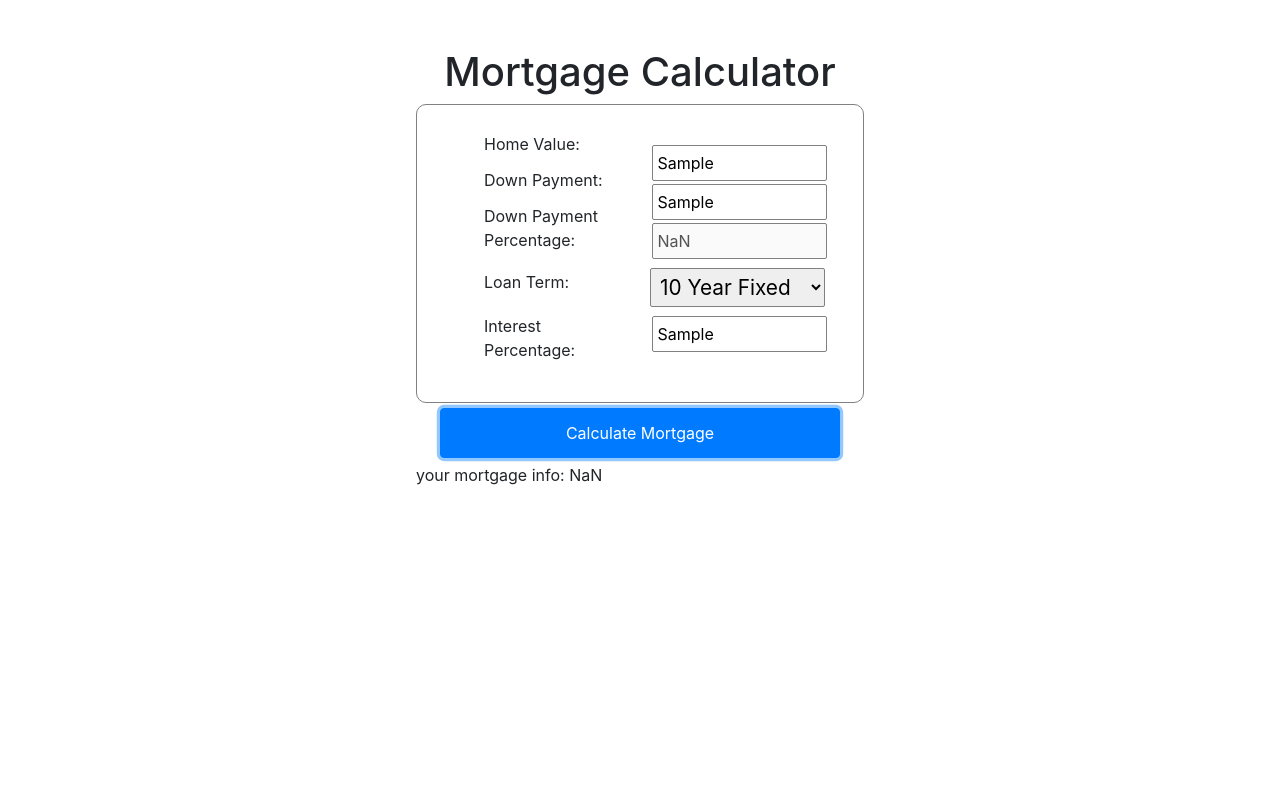
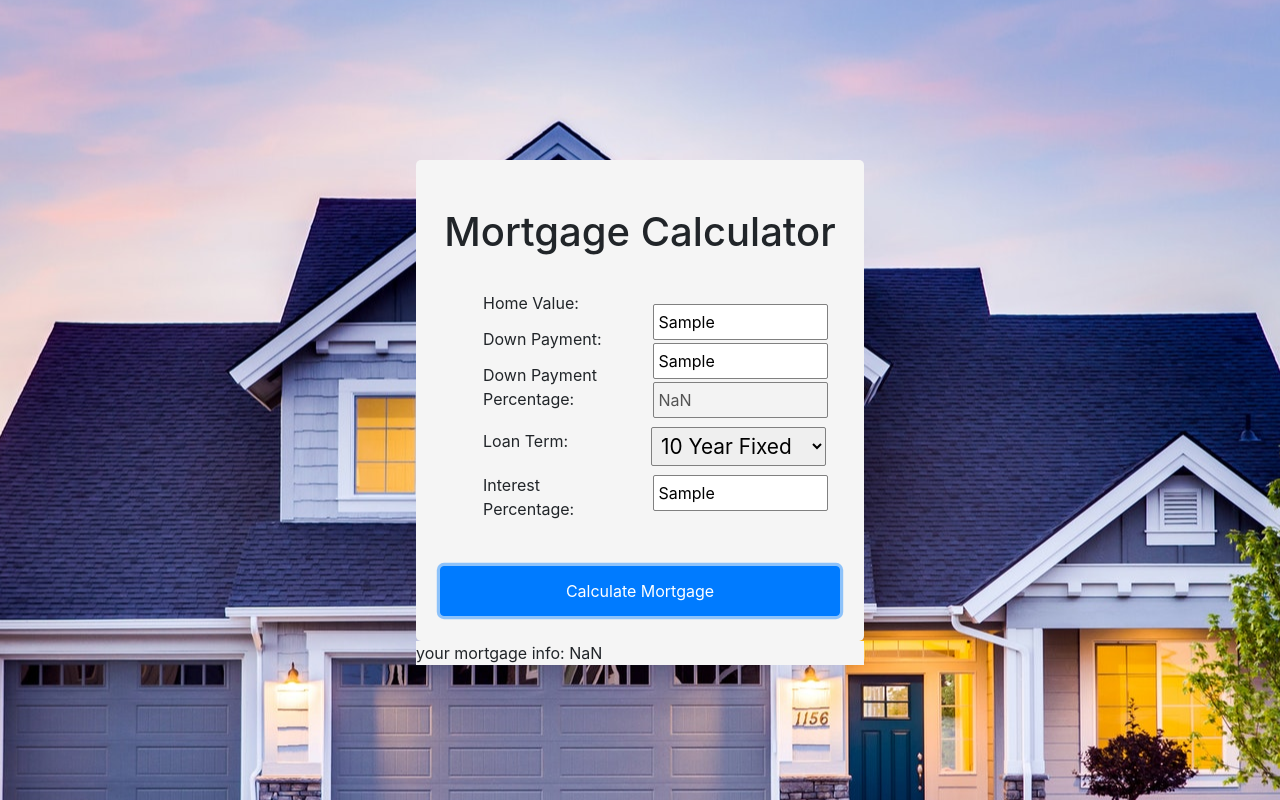
Before and after one commit to collin-tx/mortage-calculator, a React (Create React App) app: page / in a window 1280 px wide. Both pictures are taken after typing "Sample", "Sample", "Sample" into the empty fields and a click on the button "Calculate Mortgage". Built offline with nearby package versions, Linux system fonts and the light colour scheme.

Commit message:
styled background/form

```diff
--- a/src/App.css
+++ b/src/App.css
@@ -1,16 +1,30 @@
+body {
+  background: url(./assets/house.jpg) fixed center no-repeat;
+}
+
 .App {
   display: flex;
   justify-content: center;
+  margin-top: 20vh;
 }
 .form-main {
   width: 35vw;
   display: grid;
   grid-template-columns: 1fr 1fr;
   align-items: center;
-  border: 1px solid grey;
   padding: 20px 20px 30px 20px;
   border-radius: 10px;
   padding-left: 50px;
+}
+
+form {
+  background: whitesmoke;
+  border-radius: 5px;
+  padding: 0.1px 0 20px 0;
+}
+
+#mortgage-info {
+  background: whitesmoke;
 }
 
 .row {
--- a/src/components/MortgageInfo.js
+++ b/src/components/MortgageInfo.js
@@ -2,7 +2,7 @@ import React from 'react';
 
 const MortgageInfo = (props) => {
     return (
-        <div>
+        <div id="mortgage-info">
             your mortgage info: {props.mortgage}
         </div>
     );
```
Also changed, not shown: src/assets/house.jpg (added).
